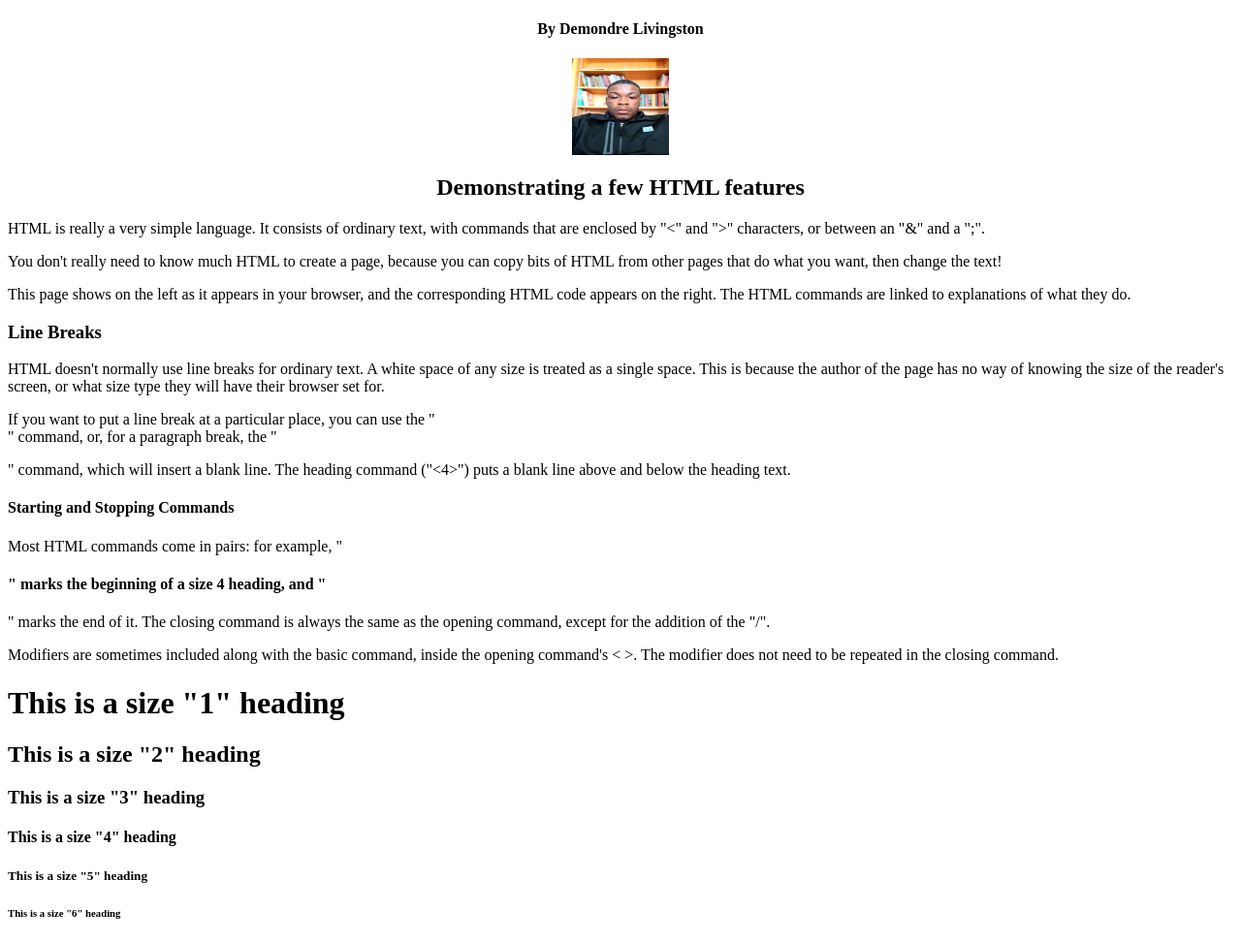
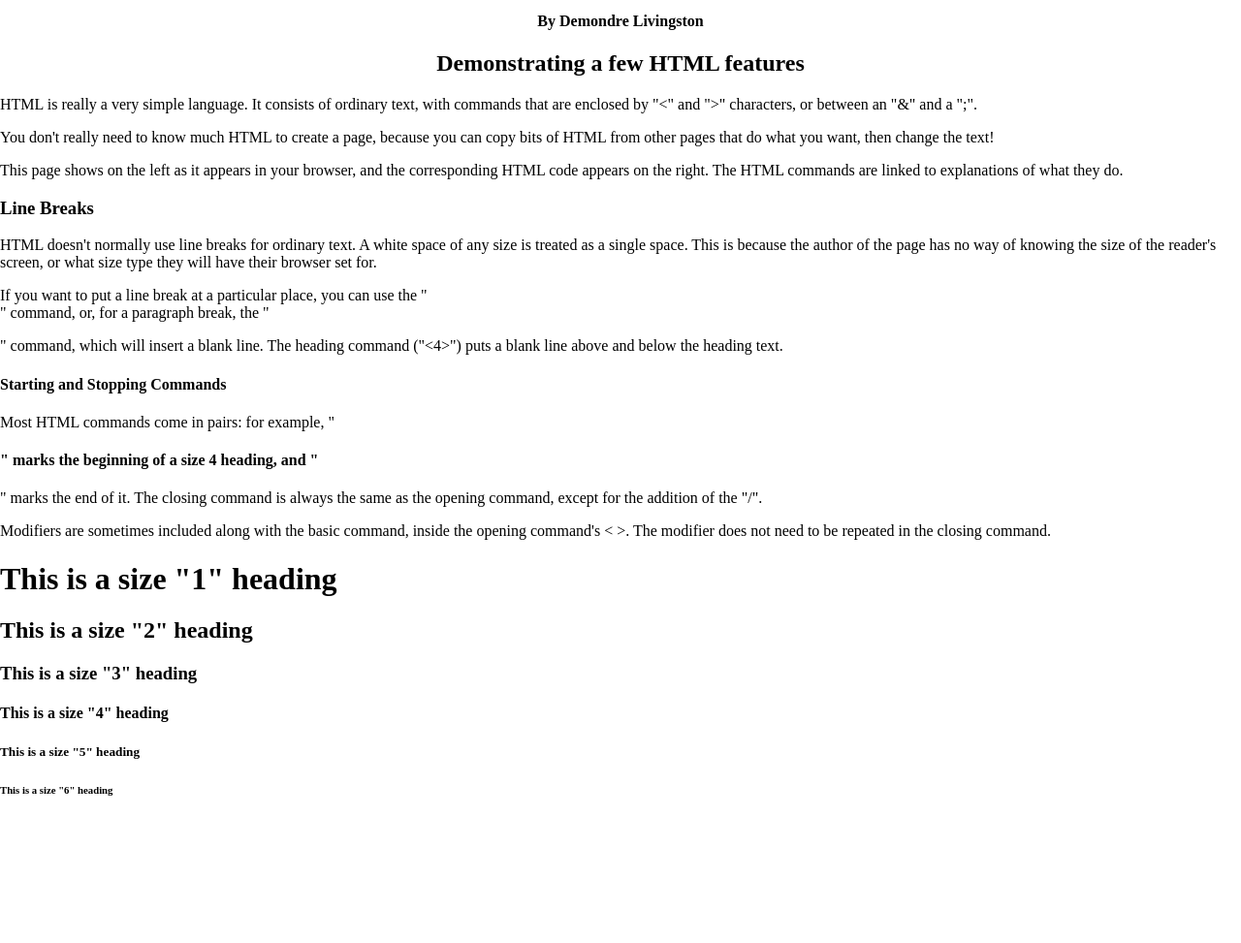
Before and after one commit to dre8597/PythonWorkshop2, a Flask app: page / in a window 1280 px wide. Shown: the part 467-1440 px from the top of the page at 97% size. After the commit the page ends 1288 px from the top, so only its background shows below. Run offline with Flask 2, Linux system fonts and the light colour scheme.

Commit message:
adding css

```diff
--- /dev/null
+++ b/static/css/main.css
@@ -0,0 +1,10 @@
+body {
+    margin: 0;
+    padding: 0;
+    font-family: "Times New Roman", Helvetica, Arial, sans-serif;
+    background: white;
+}
+
+p {
+    color: black;
+}
--- a/templates/sample.html
+++ b/templates/sample.html
@@ -1,7 +1,9 @@
+<HTML>
 <HEAD>
     <TITLE>Basic HTML Sample Page</TITLE>
+    <link rel="stylesheet" type="text/css" href="{{ url_for('static',filename='css/main.css') }}">
 </HEAD>
-<BODY BGCOLOR="WHITE">
+<body>
 <CENTER>
     <H1>A Simple Web Page</H1>
 
@@ -11,7 +13,6 @@
 
 
     <H4>By Demondre Livingston</H4>
-    <IMG src="static/mymug.jpg" width="100" height="100">
 
 
     <H2>Demonstrating a few HTML features</H2>
@@ -66,3 +67,4 @@ of it. The closing command is always the same as the opening command, except for
 
 <H6>This is a size "6" heading</H6>
 </body>
+</HTML>
```
